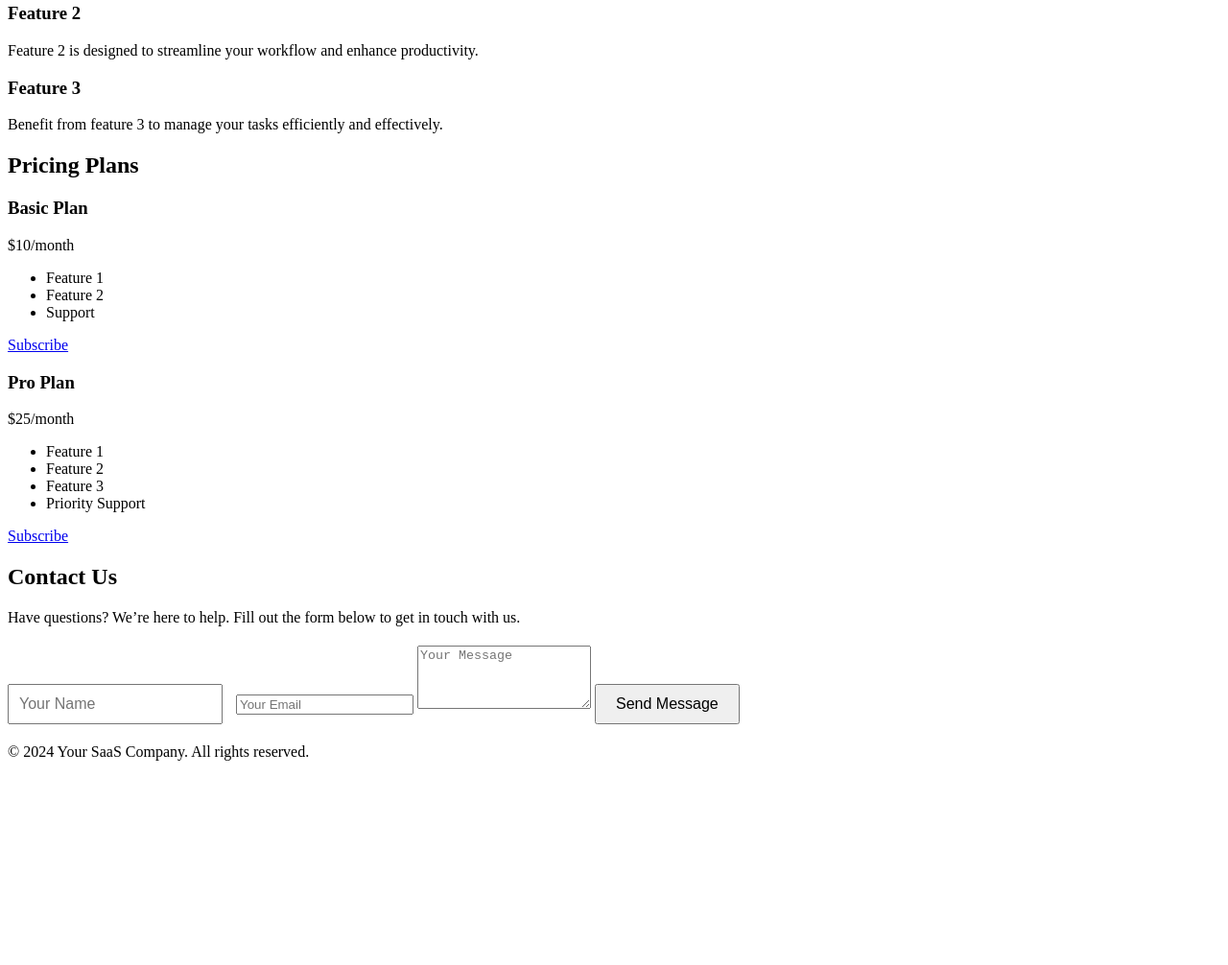
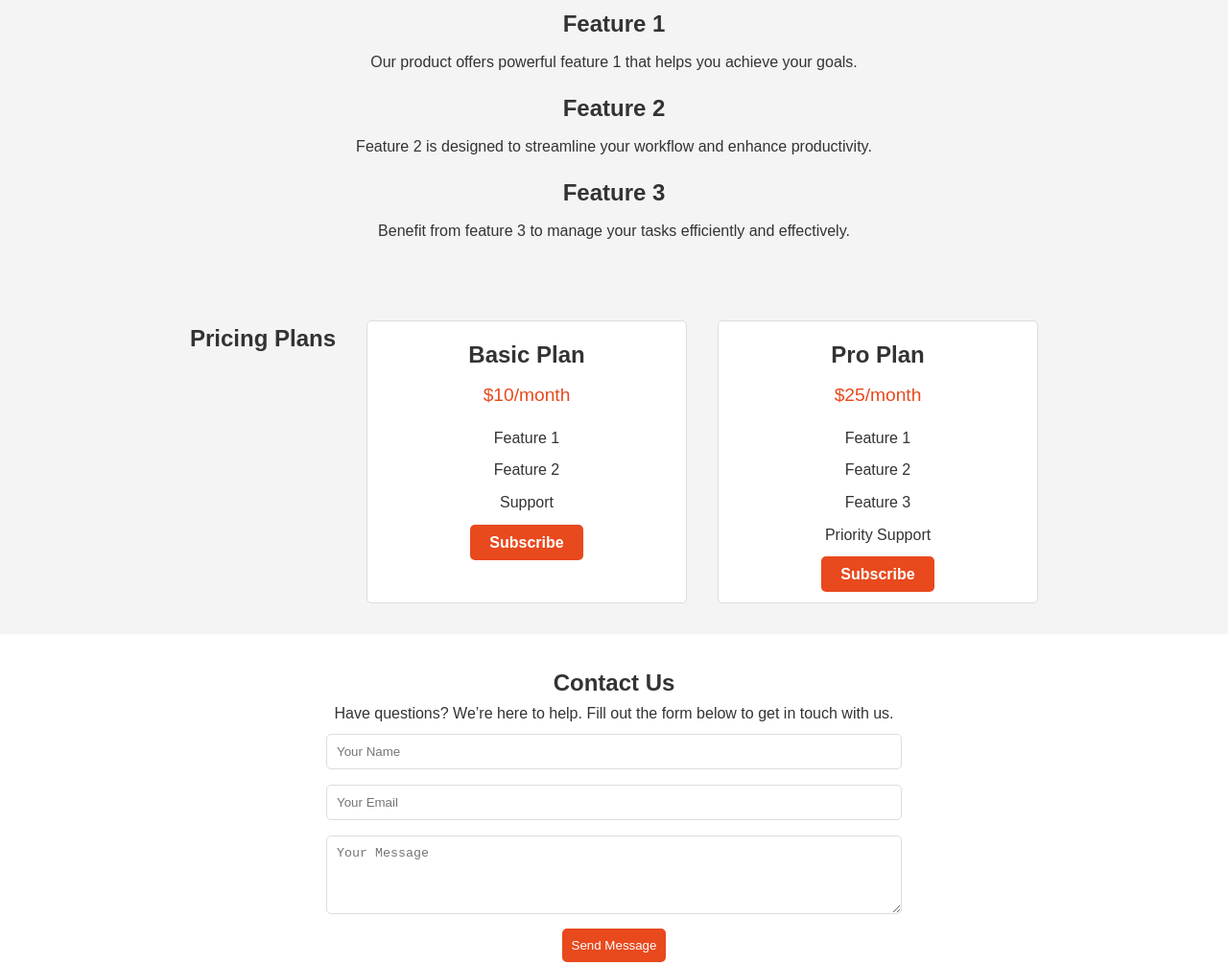
Before and after one commit to omarelmenoufy/simple-web-app, a plain HTML site: page index.html in a window 1280 px wide. Shown: the part 273-1279 px from the top of the page at 96% size. Before the commit the page ends 1082 px from the top, so only its background shows below. Drawn offline with Linux system fonts and the light colour scheme.

Commit message:
Update style.css

```diff
--- a/style.css
+++ b/style.css
@@ -1,16 +1,137 @@
-form {
-    margin: 20px 0;
+/* Basic Reset */
+body, h1, h2, h3, p, ul, li, input, textarea, button {
+    margin: 0;
+    padding: 0;
+    box-sizing: border-box;
 }
 
-input[type="text"] {
-    padding: 10px;
-    font-size: 16px;
-    margin-right: 10px;
-    width: 200px;
+/* Body Styles */
+body {
+    font-family: Arial, sans-serif;
+    line-height: 1.6;
+    color: #333;
+    background-color: #f4f4f4;
 }
 
-button[type="submit"] {
+/* Header Styles */
+header {
+    background: #333;
+    color: #fff;
+    text-align: center;
+    padding: 2rem;
+}
+
+header h1 {
+    font-size: 2.5rem;
+    margin-bottom: 0.5rem;
+}
+
+header p {
+    font-size: 1.2rem;
+}
+
+.cta-button {
+    background: #e8491d;
+    color: #fff;
     padding: 10px 20px;
-    font-size: 16px;
+    text-decoration: none;
+    font-weight: bold;
+    border-radius: 5px;
+}
+
+.cta-button:hover {
+    background: #d93f16;
+}
+
+/* Features Section */
+#features {
+    text-align: center;
+    padding: 2rem;
+}
+
+.feature {
+    margin: 1rem 0;
+}
+
+.feature h3 {
+    font-size: 1.5rem;
+    margin-bottom: 0.5rem;
+}
+
+/* Pricing Section */
+#pricing {
+    display: flex;
+    justify-content: center;
+    gap: 2rem;
+    padding: 2rem;
+}
+
+.pricing-plan {
+    background: #fff;
+    border: 1px solid #ddd;
+    border-radius: 5px;
+    padding: 1rem;
+    width: 300px;
+    text-align: center;
+}
+
+.pricing-plan h3 {
+    font-size: 1.5rem;
+    margin-bottom: 0.5rem;
+}
+
+.pricing-plan p {
+    font-size: 1.2rem;
+    color: #e8491d;
+}
+
+.pricing-plan ul {
+    list-style: none;
+    margin: 1rem 0;
+    padding: 0;
+}
+
+.pricing-plan li {
+    margin-bottom: 0.5rem;
+}
+
+/* Contact Section */
+#contact {
+    background: #fff;
+    padding: 2rem;
+    text-align: center;
+}
+
+#contact form {
+    max-width: 600px;
+    margin: 0 auto;
+}
+
+input, textarea {
+    width: 100%;
+    padding: 10px;
+    margin: 0.5rem 0;
+    border: 1px solid #ddd;
+    border-radius: 5px;
+}
+
+button {
+    background: #e8491d;
+    color: #fff;
+    padding: 10px;
+    border: none;
+    border-radius: 5px;
     cursor: pointer;
 }
+
+button:hover {
+    background: #d93f16;
+}
+
+/* Footer Styles */
+footer {
+    text-align: center;
+    padding: 1rem;
+    background: #333;
+    color: #fff;
+}
```
